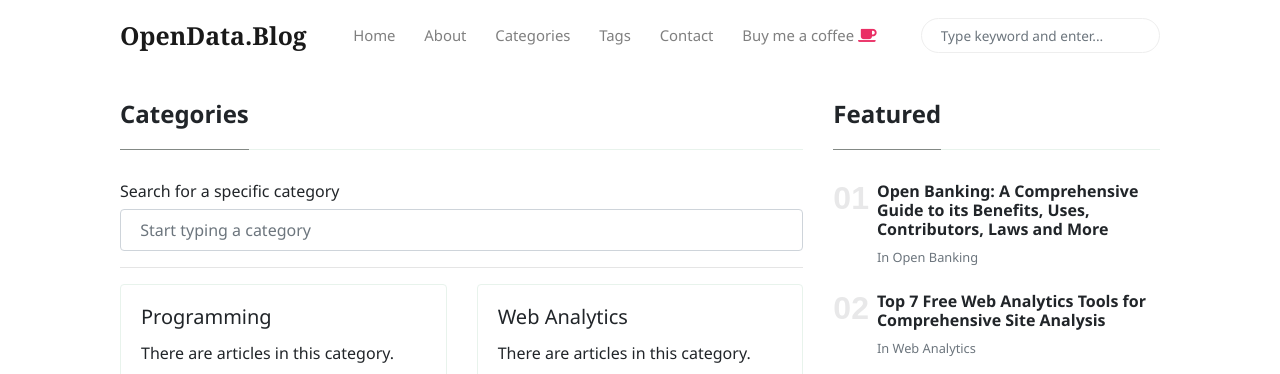
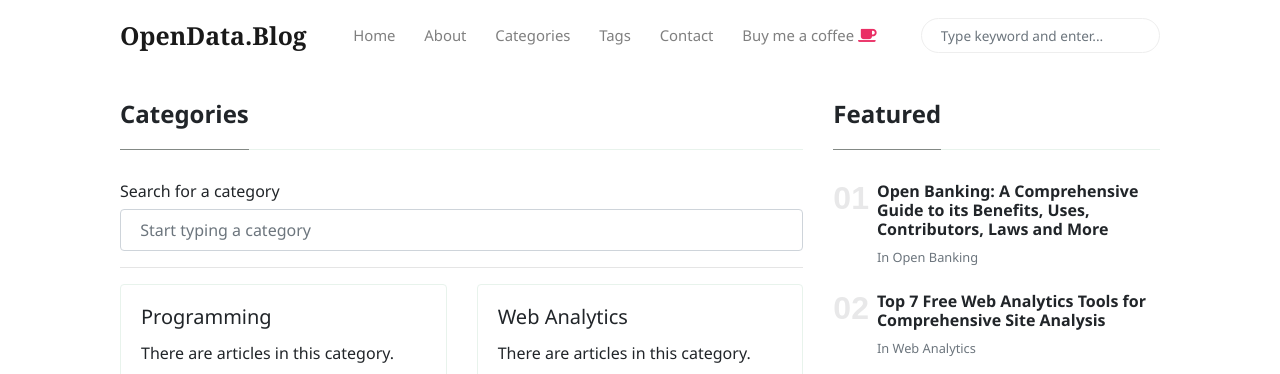
Before and after one commit to victorjohnsonk/victorjohnsonblog.github.io, a Jekyll site: the page built from _pages/categories.html, in a window 1280 px wide. Shown: the top 374 px of the page. Built offline with Jekyll 4.4.1, drawn with Linux system fonts in a browser that asks for light colours; nearby versions of some CDN libraries.

Commit message:
Update categories.html

```diff
--- a/_pages/categories.html
+++ b/_pages/categories.html
@@ -10,7 +10,7 @@
 	<div class="row justify-content-center">
 		 <div class="col-md-8">
     <h4 class="font-weight-bold spanborder"><span>{{ page.title }}</span></h4>
-			 <h6>Search for a specific category </h6>
+			 <h6>Search for a category </h6>
 	<input type="text" id="filterInput" class="form-control mb-3" placeholder="Start typing a category">
 			 <hr>
     <div class="row">
```
